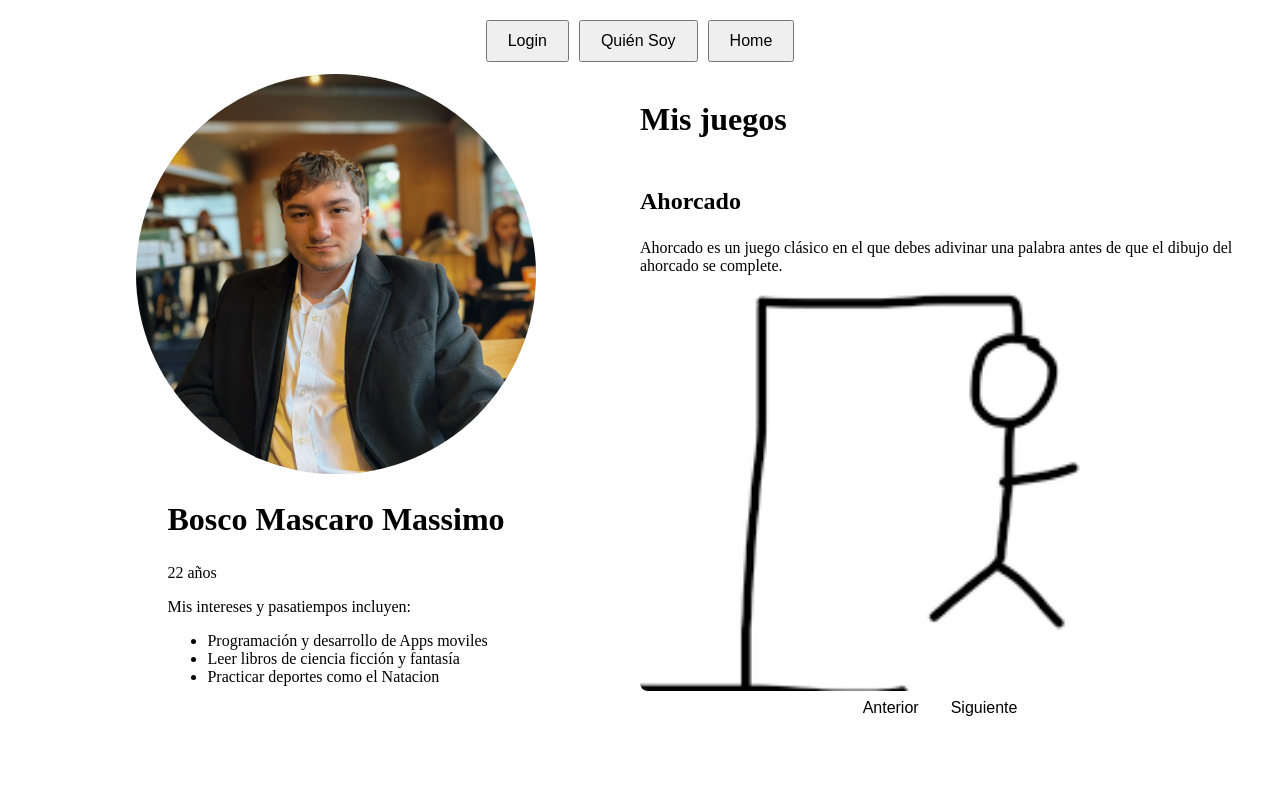
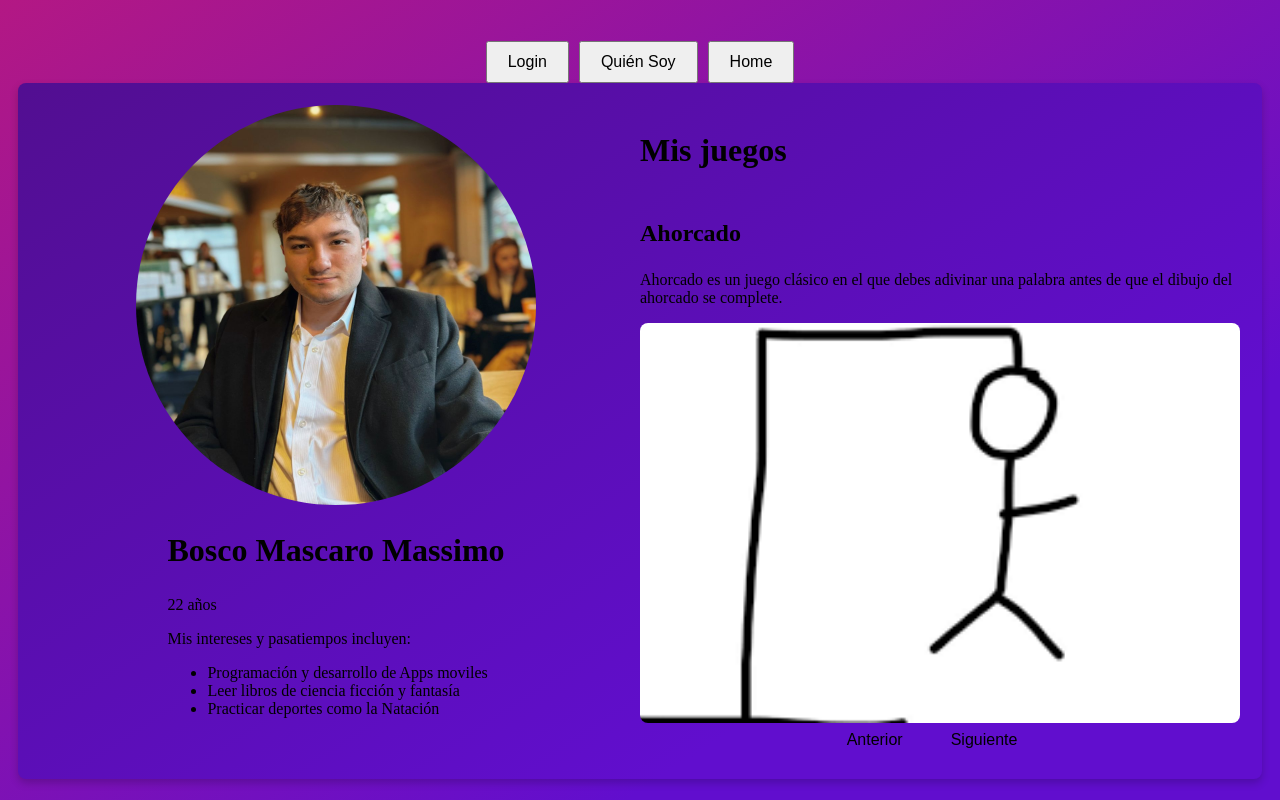
Before and after one commit to magikboy/Sala-De-Juegos, an Angular app: page /quien-soy in a window 1280 px wide. Built offline with nearby package versions, Linux system fonts and the light colour scheme.

Commit message:
Subir Pagina a firebase

```diff
--- a/package.json
+++ b/package.json
@@ -6,7 +6,8 @@
     "start": "ng serve",
     "build": "ng build",
     "watch": "ng build --watch --configuration development",
-    "test": "ng test"
+    "test": "ng test",
+    "deploy": "ng build && firebase deploy --only hosting"
   },
   "private": true,
   "dependencies": {
--- a/src/app/app.component.css
+++ b/src/app/app.component.css
@@ -12,5 +12,5 @@
   }
 
   button:hover {
-    background-color: #ddd;
+    background-color: #dddddd;
   }
--- a/src/app/quien-soy/quien-soy.component.css
+++ b/src/app/quien-soy/quien-soy.component.css
@@ -1,6 +1,11 @@
 .fondo {
-  background-color: var(--background);
-  color: var(--foreground);
+  margin: 0;
+  background-color: #540aa8;
+  background-image: linear-gradient(147deg, #520e91 0%, #610ece 74%);
+  min-height: 30vh;
+  border-radius: 8px;
+  box-shadow: 0 4px 8px rgba(0, 0, 0, 0.2);
+  padding: 10px;
 }
 
 .texto-principal {
@@ -58,7 +63,7 @@
 
 .subtitulo {
   font-size: 1.5rem;
-  font-weight: bold;
+  font-weight: 600;
 }
 
 .texto-muted {
--- a/src/app/quien-soy/quien-soy.component.html
+++ b/src/app/quien-soy/quien-soy.component.html
@@ -17,7 +17,7 @@
           <ul class="lista-disc pl-6 mt-2">
             <li>Programación y desarrollo de Apps moviles</li>
             <li>Leer libros de ciencia ficción y fantasía</li>
-            <li>Practicar deportes como el Natacion</li>
+            <li>Practicar deportes como la Natación</li>
           </ul>
         </div>
       </div>
@@ -45,7 +45,7 @@
           </div>
           <div class="mt-6 flex-centro">
             <button class="boton" (click)="anteriorJuego()">Anterior</button>
-            <button class="boton" (click)="siguienteJuego()">Siguiente</button>
+            <button class="boton mx-4" (click)="siguienteJuego()">Siguiente</button>
           </div>
         </div>
       </div>
--- a/src/styles.css
+++ b/src/styles.css
@@ -1 +1,11 @@
 /* You can add global styles to this file, and also import other style files */
+body{
+    height: 100%;
+    margin: 0;
+    display: flex;
+    justify-content: center;
+    align-items: center;
+    background-color: #540aa8;
+    background-image: linear-gradient(147deg, #b31884 0%, #610ece 74%);
+    min-height: 100vh;
+}
```
Also changed, not shown: firebase.json, src/app/quien-soy/quien-soy.component.ts (line endings or trailing spaces).
